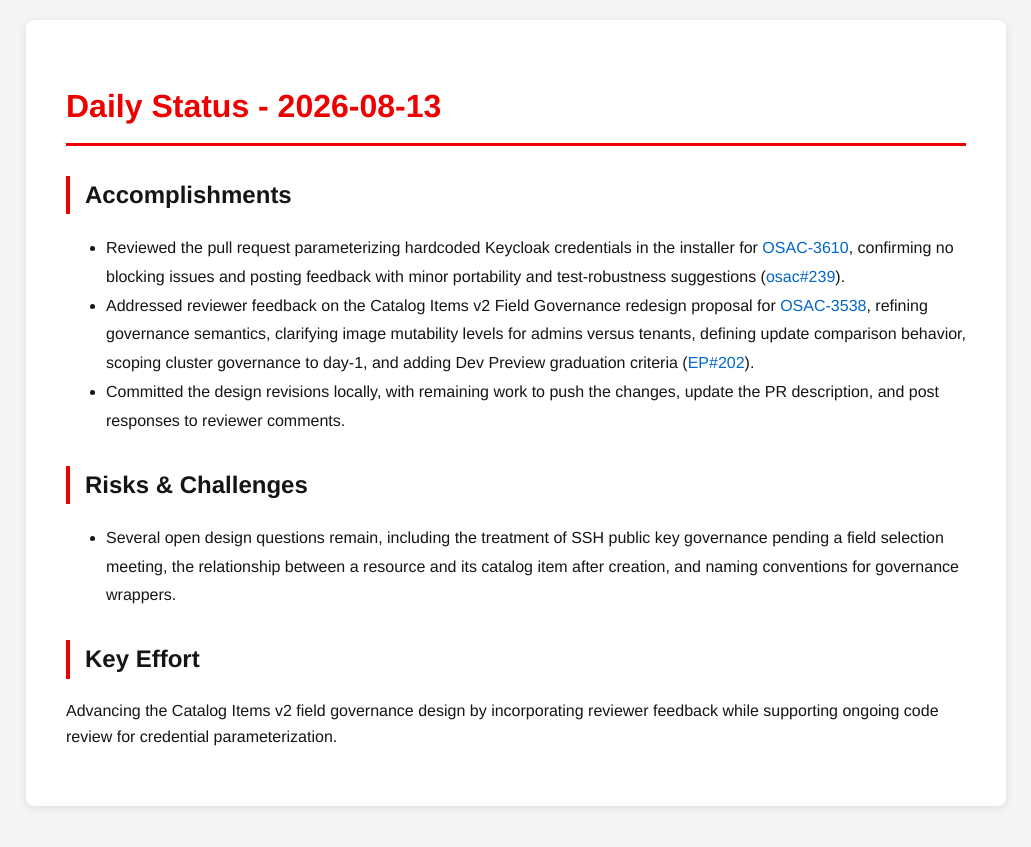
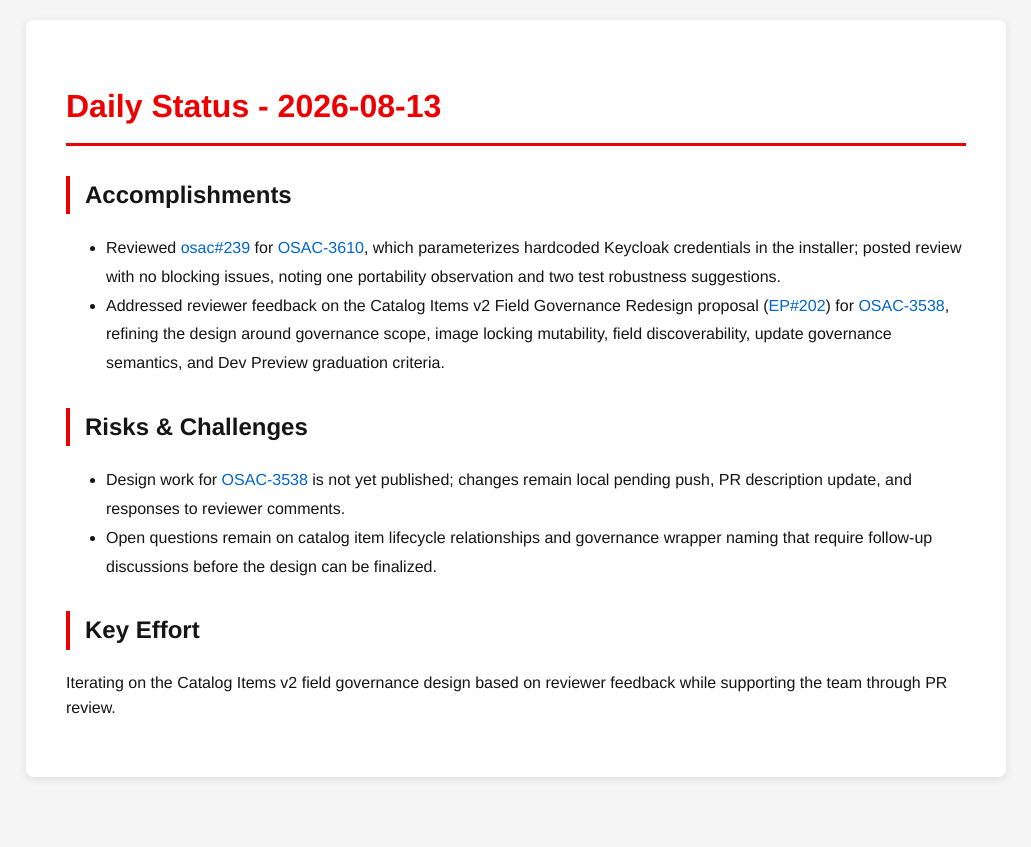
Before and after one commit to tzvatot/daily-status, a Jekyll site: the page built from 2026-08-13.md, in a window 1280 px wide. Shown: the top 847 px of the page, without its empty margins (124-1155 px from the left). Built offline with Jekyll 4.4.1, drawn with Linux system fonts in a browser that asks for light colours.

Commit message:
Daily status update - 2026-08-13

```diff
--- a/2026-08-13.md
+++ b/2026-08-13.md
@@ -7,12 +7,12 @@ date: 2026-08-13
 # Daily Status - 2026-08-13
 
 ## Accomplishments
-- Reviewed the pull request parameterizing hardcoded Keycloak credentials in the installer for [OSAC-3610](https://redhat.atlassian.net/browse/OSAC-3610), confirming no blocking issues and posting feedback with minor portability and test-robustness suggestions ([osac#239](https://github.com/osac-project/osac/pull/239)).
-- Addressed reviewer feedback on the Catalog Items v2 Field Governance redesign proposal for [OSAC-3538](https://redhat.atlassian.net/browse/OSAC-3538), refining governance semantics, clarifying image mutability levels for admins versus tenants, defining update comparison behavior, scoping cluster governance to day-1, and adding Dev Preview graduation criteria ([EP#202](https://github.com/osac-project/enhancement-proposals/pull/202)).
-- Committed the design revisions locally, with remaining work to push the changes, update the PR description, and post responses to reviewer comments.
+- Reviewed [osac#239](https://github.com/osac-project/osac/pull/239) for [OSAC-3610](https://redhat.atlassian.net/browse/OSAC-3610), which parameterizes hardcoded Keycloak credentials in the installer; posted review with no blocking issues, noting one portability observation and two test robustness suggestions.
+- Addressed reviewer feedback on the Catalog Items v2 Field Governance Redesign proposal ([EP#202](https://github.com/osac-project/enhancement-proposals/pull/202)) for [OSAC-3538](https://redhat.atlassian.net/browse/OSAC-3538), refining the design around governance scope, image locking mutability, field discoverability, update governance semantics, and Dev Preview graduation criteria.
 
 ## Risks & Challenges
-- Several open design questions remain, including the treatment of SSH public key governance pending a field selection meeting, the relationship between a resource and its catalog item after creation, and naming conventions for governance wrappers.
+- Design work for [OSAC-3538](https://redhat.atlassian.net/browse/OSAC-3538) is not yet published; changes remain local pending push, PR description update, and responses to reviewer comments.
+- Open questions remain on catalog item lifecycle relationships and governance wrapper naming that require follow-up discussions before the design can be finalized.
 
 ## Key Effort
-Advancing the Catalog Items v2 field governance design by incorporating reviewer feedback while supporting ongoing code review for credential parameterization.
+Iterating on the Catalog Items v2 field governance design based on reviewer feedback while supporting the team through PR review.
```
